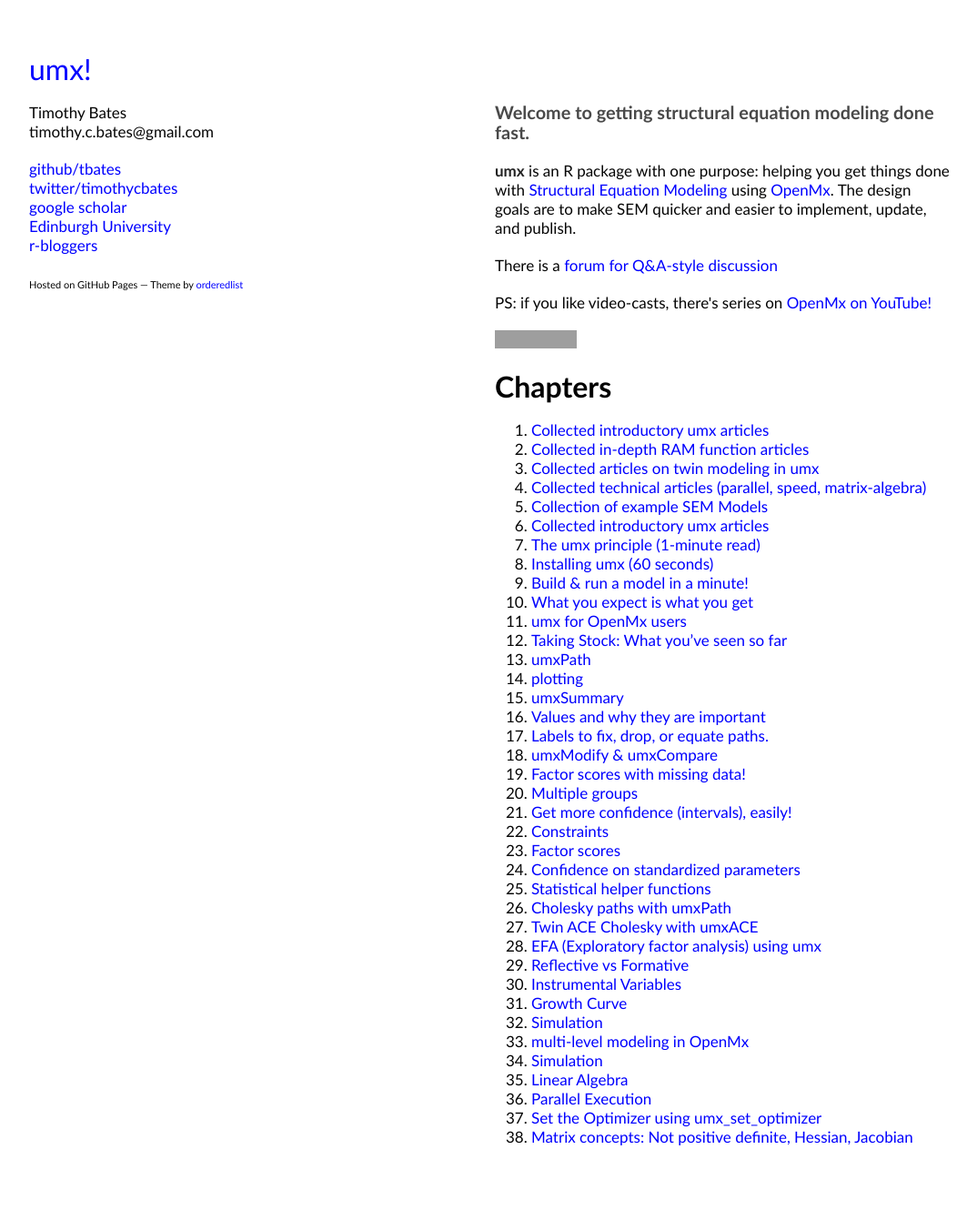
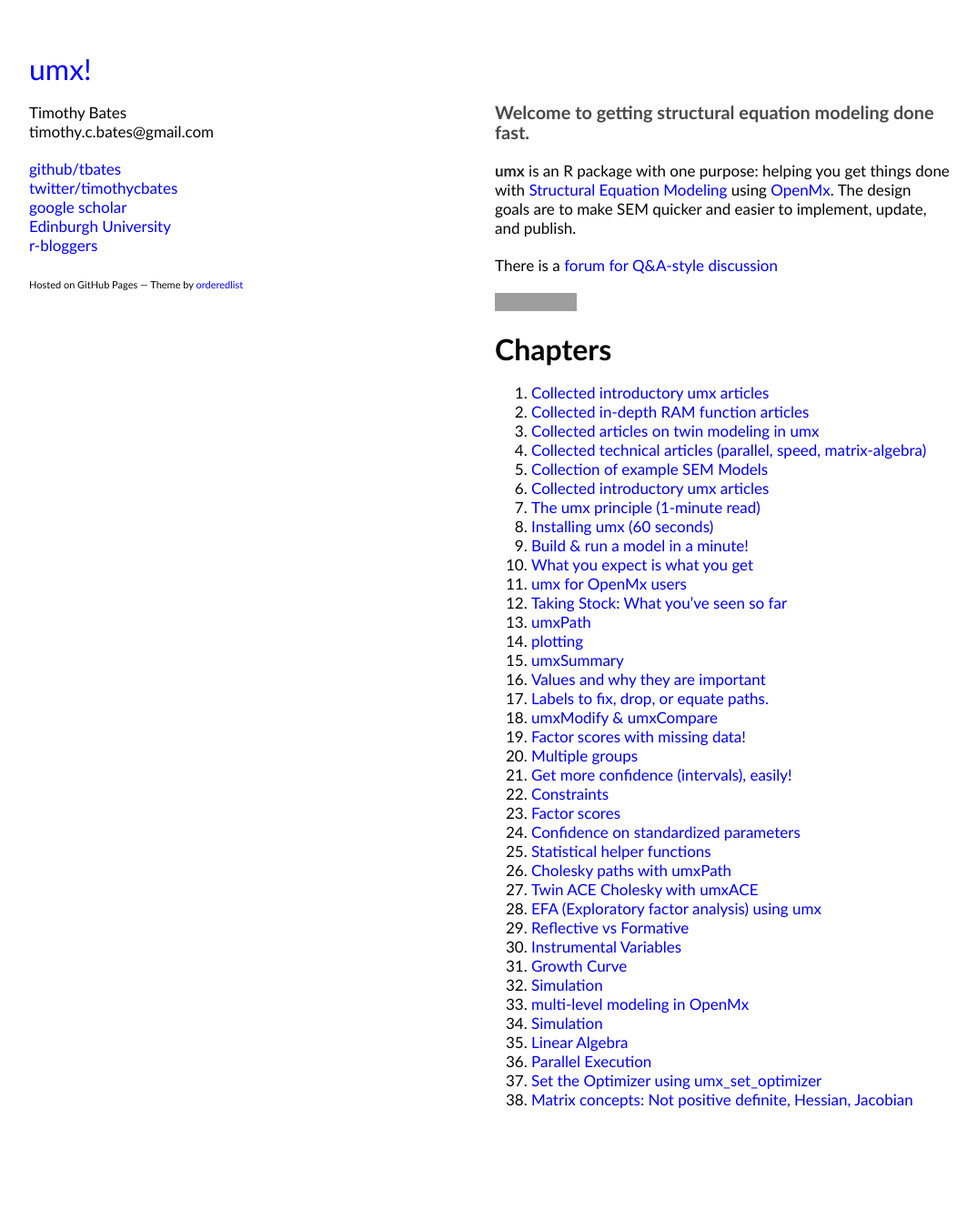
Before and after one commit to tbates/tbates.github.io, a Jekyll site: the page built from index.html, in a window 1280 px wide. Shown: the whole page at 91% size, without its empty margins (26-1100 px from the left). Built offline with Jekyll 4.4.1, drawn with Linux system fonts in a browser that asks for light colours; after the commit the page ends 1289 px from its top, so only the background shows below that; grey boxes are pictures that could not be loaded.

Commit message:
no message

```diff
--- a/index.html
+++ b/index.html
@@ -24,7 +24,7 @@
 
 	<p>There is a <a href="https://openmx.ssri.psu.edu/forums/third-party-software/umx">forum for Q&amp;A-style discussion</a></p>
 
-	<p>PS: if you like video-casts, there's series on <a href="https://www.youtube.com/channel/UC4w57FRKQgFTgtib1LTfVHg">OpenMx on YouTube!</a></p>
+	<!-- <p>PS: if you like video-casts, there's series on <a href="https://www.youtube.com/channel/UC4w57FRKQgFTgtib1LTfVHg">OpenMx on YouTube!</a></p> -->
 
 <p><a href="https://cran.rstudio.com/web/packages/umx/index.html"><img src="http://cranlogs.r-pkg.org/badges/umx"/></a></p>
 
```
